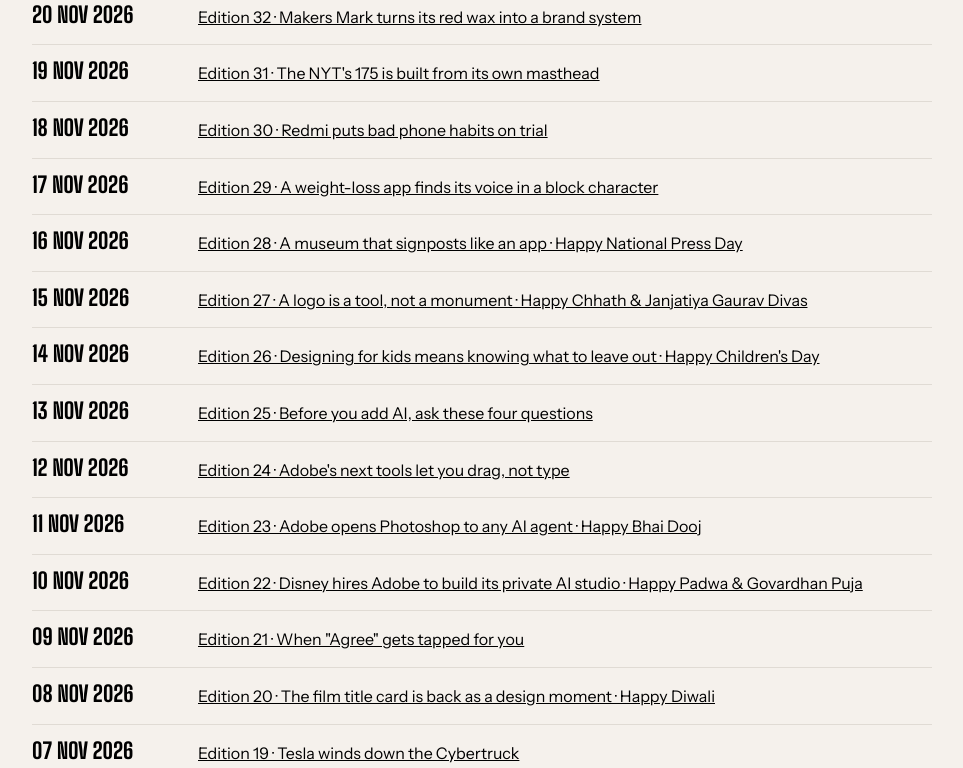
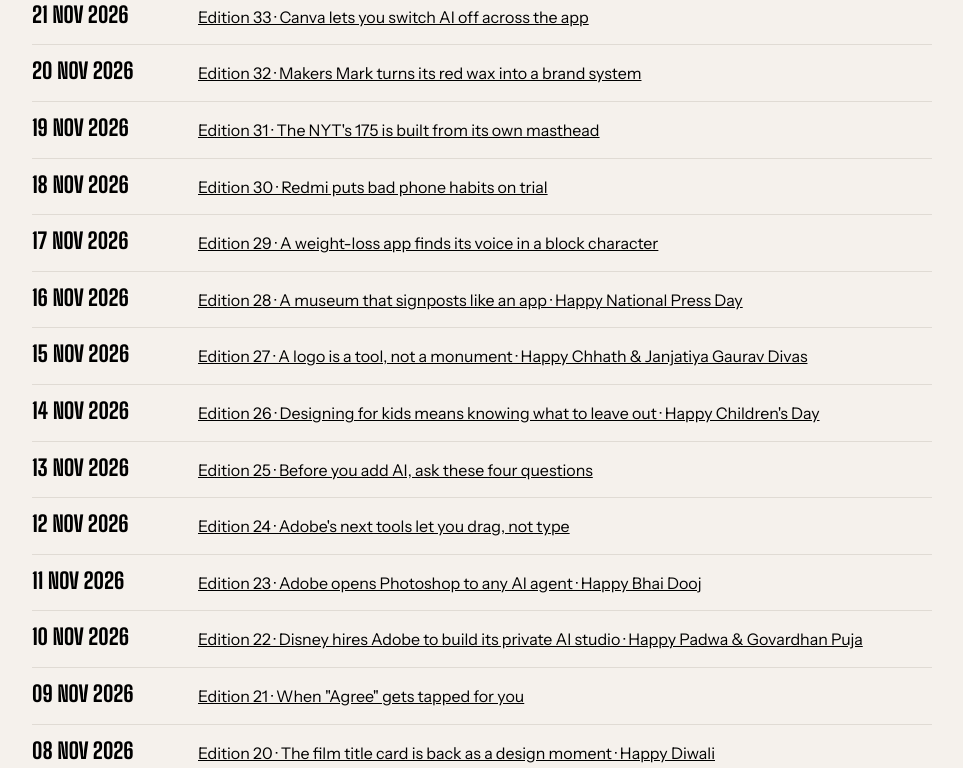
Before and after one commit to designeryogesh/the-kerning-times, a plain HTML site: page archive.html in a window 1280 px wide. Shown: the part 332-1100 px from the top of the page, without its empty margins (158-1121 px from the left). Drawn offline with Linux system fonts and the light colour scheme.

Commit message:
Archive: add Edition 33

```diff
--- a/archive.html
+++ b/archive.html
@@ -20,6 +20,7 @@ a{color:var(--ink)}
 <h2>Editions</h2>
 <ul>
 <!-- EDITIONS: newest first; the daily task adds one <li> at the top -->
+<li><b>21 Nov 2026</b><a href="editions/2026-11-21-edition-33.html">Edition 33 · Canva lets you switch AI off across the app</a></li>
 <li><b>20 Nov 2026</b><a href="editions/2026-11-20-edition-32.html">Edition 32 · Makers Mark turns its red wax into a brand system</a></li>
 <li><b>19 Nov 2026</b><a href="editions/2026-11-19-edition-31.html">Edition 31 · The NYT's 175 is built from its own masthead</a></li>
 <li><b>18 Nov 2026</b><a href="editions/2026-11-18-edition-30.html">Edition 30 · Redmi puts bad phone habits on trial</a></li>
```
